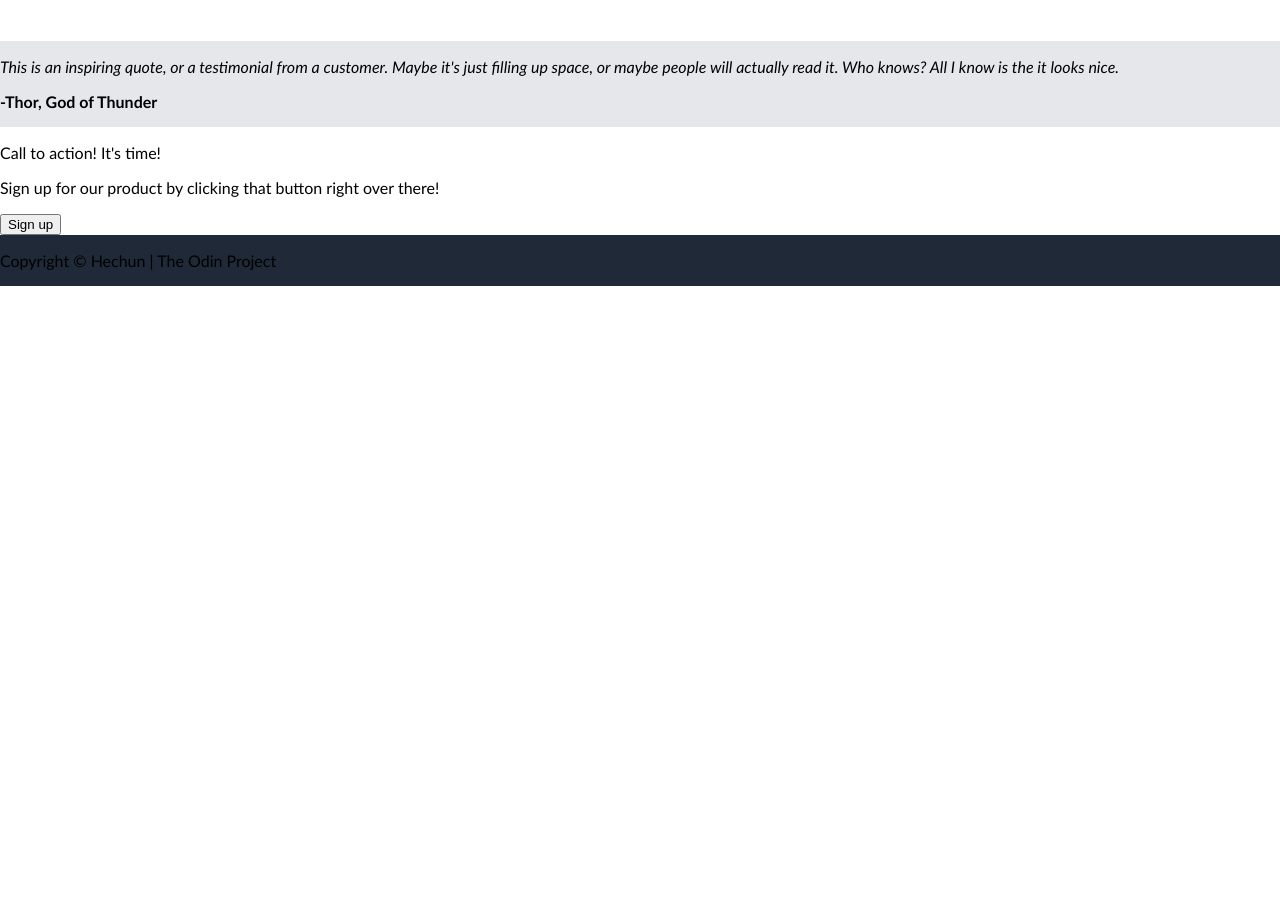
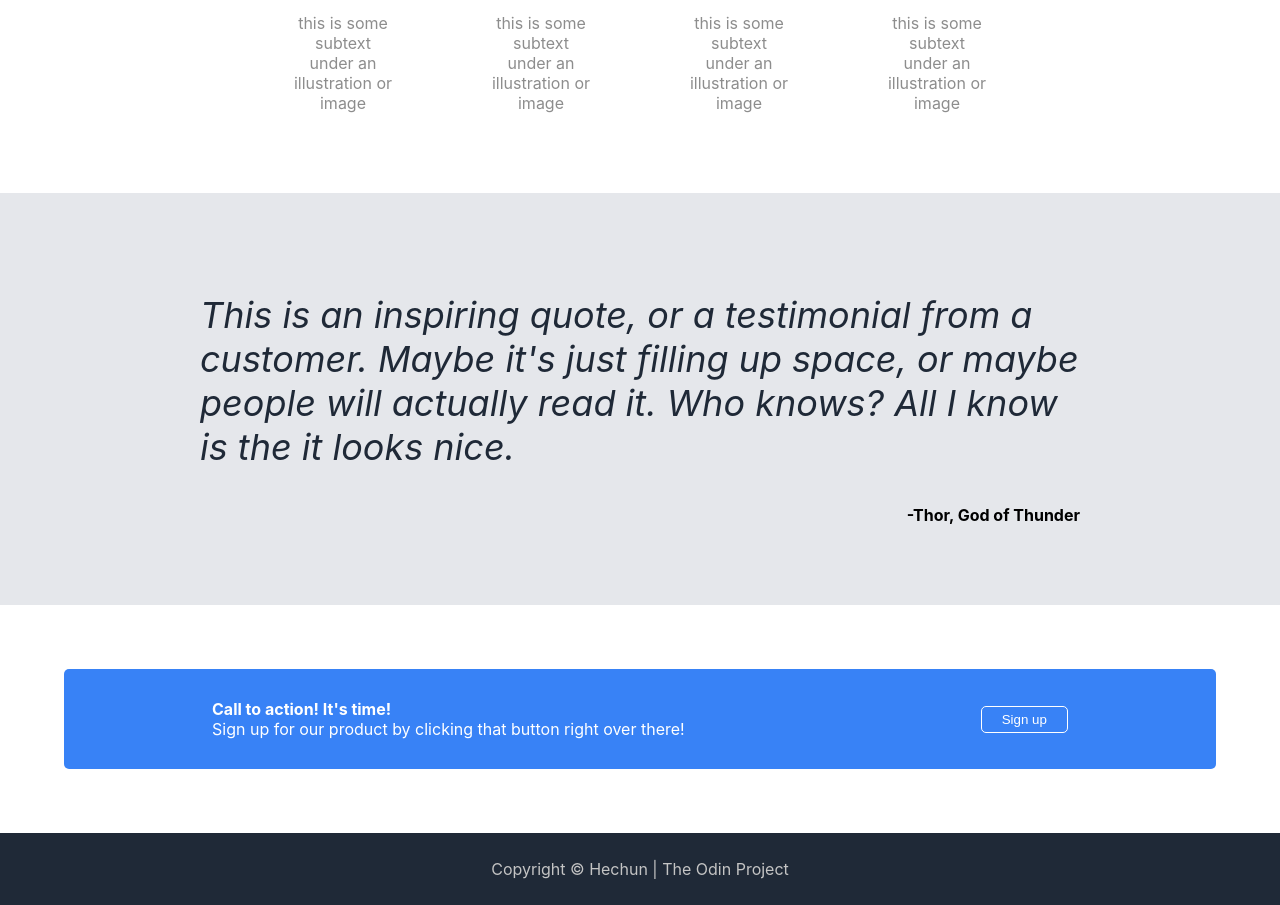
Before and after one commit to hechuno/landing-page, a plain HTML site: page index.html in a window 1280 px wide. Shown: the part 701-1606 px from the top of the page. Before the commit the page ends 987 px from the top, so only its background shows below. Drawn offline with Linux system fonts and the light colour scheme.

Commit message:
finished basic css and html project, need to clean up code and add details

```diff
--- a/index.html
+++ b/index.html
@@ -24,7 +24,7 @@
             <div class="section-1-left">
                 <p>This website is awesome</p>
                 <p class="section-1-subtext">This website has some subtext that goes here under the main title. It's smaller font and the color is lower contrast</p>
-                <button class="button 1">Sign up</button>
+                <button class="button-1">Sign up</button>
             </div>
             <div class="section-1-right">
                 <p class="section-1-subtext">this is a placeholder for an image</p>
@@ -60,20 +60,18 @@
 
     <span class="section-3">
         <div class="section-3-content"></div>
-            <p><em>This is an inspiring quote, or a testimonial from a customer. Maybe it's just filling up space, or maybe people will actually read it. Who knows? All I know is the it looks nice.</em></p>
-            <p><strong>-Thor, God of Thunder</strong></p>
+            <p class="quote">This is an inspiring quote, or a testimonial from a customer. Maybe it's just filling up space, or maybe people will actually read it. Who knows? All I know is the it looks nice.</p>
+            <p class="thor"><strong>-Thor, God of Thunder</strong></p>
         </div>
     </span>
 
-    <span class="section-4">
-        <div class="section-4-content">
-            <span class="section-4-left">
-                <p>Call to action! It's time!</p>
-                <p>Sign up for our product by clicking that button right over there!</p>
-            </span>
-            <button class="button 2">Sign up</button>
-        </div>
-    </span>
+    <div class="section-4">
+        <span class="section-4-left">
+            <p><strong>Call to action! It's time!</strong></p>
+            <p>Sign up for our product by clicking that button right over there!</p>
+        </span>
+        <button class="button-2">Sign up</button>
+    </div>
 
     <span class="footer">
         <p>Copyright &copy; Hechun | The Odin Project</p>
--- a/styles.css
+++ b/styles.css
@@ -2,7 +2,7 @@ body {
     display: flex;
     flex-direction: column;
     margin: 0px;
-    font-family:'Trebuchet MS', 'Lucida Sans Unicode', 'Lucida Grande', 'Lucida Sans', Arial, sans-serif;
+    font-family:-apple-system, BlinkMacSystemFont, 'Segoe UI', Roboto, Oxygen, Ubuntu, Cantarell, 'Open Sans', 'Helvetica Neue', sans-serif;
 }
 
 .section-1, .footer {
@@ -37,6 +37,7 @@ body {
     display: flex;
     align-items: center;
     justify-content: space-between;
+    margin: 64px 0px 32px;
 }
 
 .section-1-right {
@@ -53,6 +54,7 @@ body {
     display: flex;
     flex-direction: column;
     flex: 1;
+    align-items: flex-start;
 }
 
 .section-1-left p {
@@ -100,4 +102,56 @@ body {
 
 .section-3 {
     background: #E5E7EB;
+    padding: 64px 200px;
 }
+
+.quote {
+    font-size: 36px;
+    color: #1F2937;
+    font-style: italic;
+}
+
+.thor {
+    display: flex;
+    justify-content: flex-end;
+}
+
+
+.section-4{
+    display: flex;
+    margin: 64px;
+    background: #3882F6;
+    justify-content: space-around;
+    border-radius: 5px;
+    align-items: center;
+    height: 100px;
+    color: white;
+}
+
+.section-4-left p{
+    margin: 0px;
+}
+
+.footer {
+    display: flex;
+    justify-content: center;
+    align-items: center;
+    color: #c4c4c4;
+    padding: 10px;
+}
+
+button {
+    border-radius: 5px;
+    background:#3882F6;
+    border: 0px;
+    color: white;
+    padding: 5px 20px;
+}
+
+.button-1 {
+    margin-top: 5px;
+}
+
+.button-2 {
+    border: 1px solid white;
+}
```
